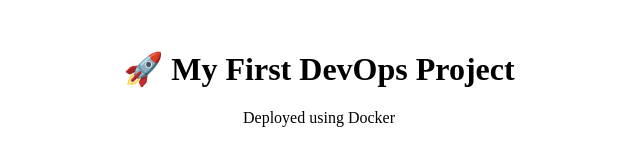
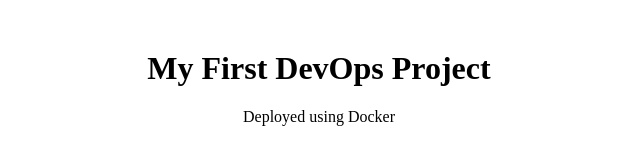
Before and after one commit to SIVANSA-MAX/aws-devops-project, a plain HTML site: page index.html in a window 1280 px wide. Shown: the whole page, without its empty margins (321-961 px from the left). Drawn offline with Linux system fonts and the light colour scheme.

Commit message:
Update index.html
extraline remove

```diff
--- a/index.html
+++ b/index.html
@@ -4,7 +4,7 @@
     <title>My DevOps Project</title>
 </head>
 <body style="text-align:center; margin-top:50px;">
-    <h1>🚀 My First DevOps Project</h1>
+    <h1> My First DevOps Project</h1>
     <p>Deployed using Docker</p>
 </body>
 </html>
```
